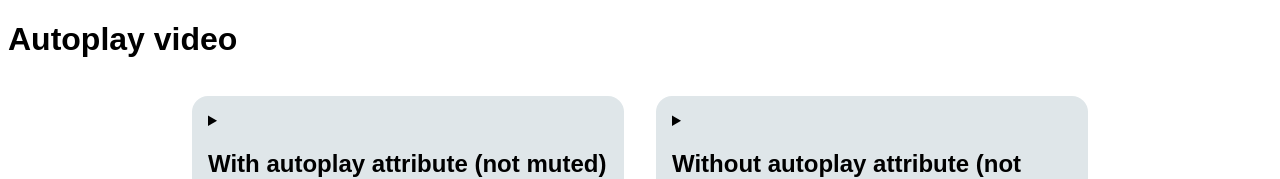
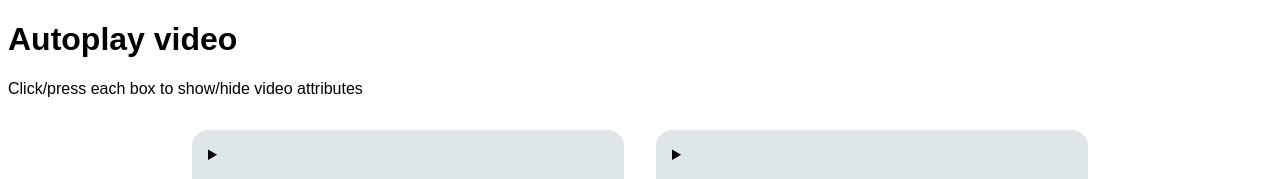
Before and after one commit to linkstrifer/html-video-autoplay-test, a website built with Parcel: page index.html in a window 1280 px wide. Shown: the top 179 px of the page. Built offline with nearby package versions, Linux system fonts and the light colour scheme.

Commit message:
add notes

```diff
--- a/index.html
+++ b/index.html
@@ -9,6 +9,7 @@
 
   <body>
     <h1>Autoplay video</h1>
+    <p>Click/press each box to show/hide video attributes</p>
     <div class="container"></div>
 
     <script src="./script.js"></script>
```
